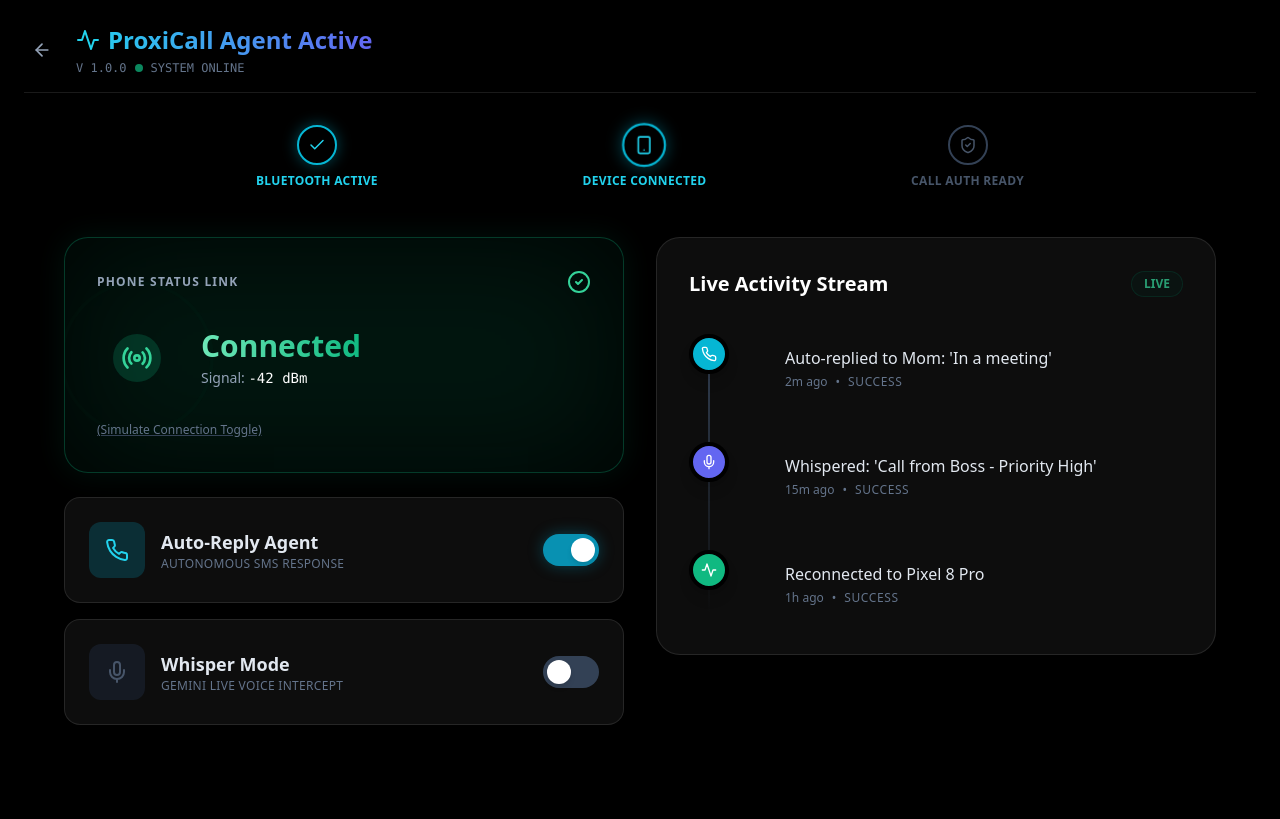
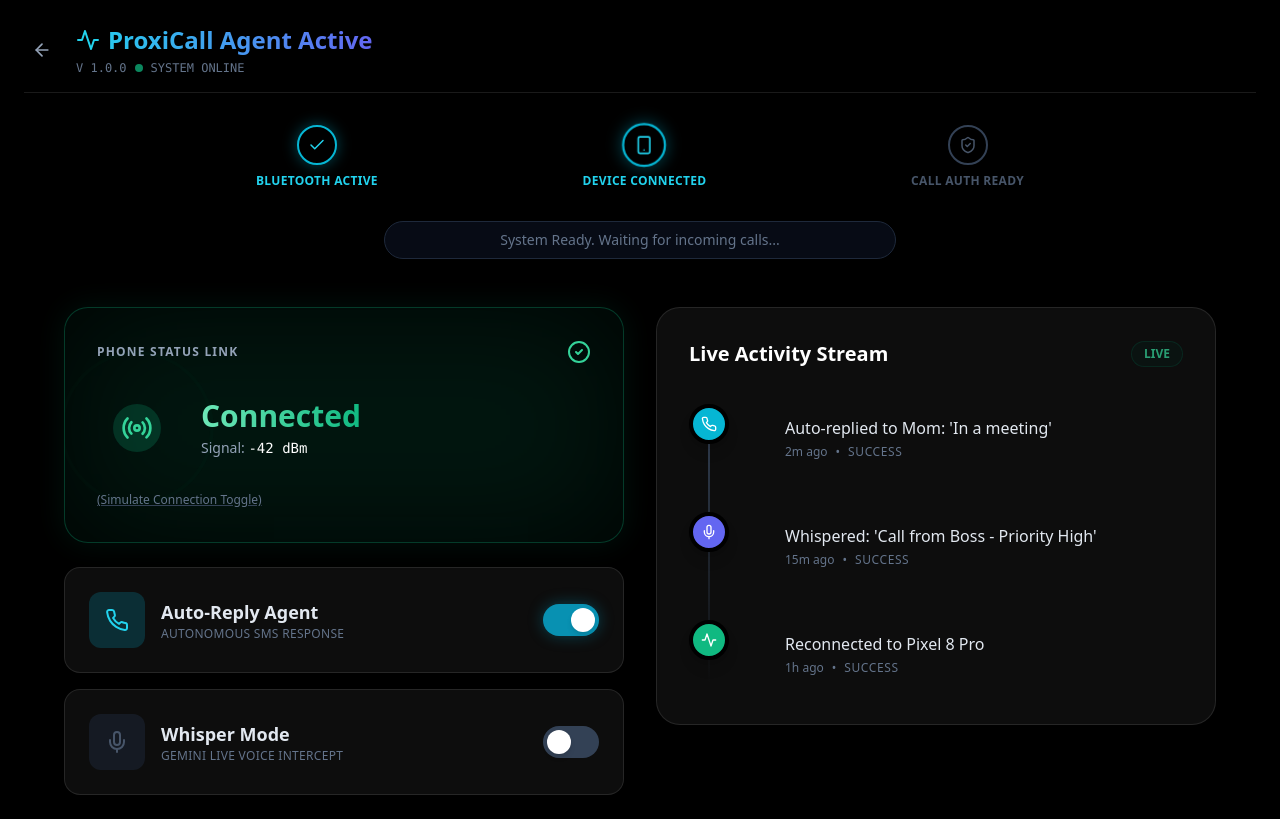
Before and after one commit to SKYGOD07/Proxicall, a Next.js app in the folder web/: page /dashboard in a window 1280 px wide. Built offline with nearby package versions, Linux system fonts and the light colour scheme.

Commit message:
feat: implement android core logic (gemini, calls, whisper mode) and update web dashboard

```diff
--- a/web/components/Dashboard.tsx
+++ b/web/components/Dashboard.tsx
@@ -65,8 +65,14 @@
 
             <main className="max-w-6xl mx-auto">
                 {/* Breadcrumb Section */}
-                <div className="mb-12">
+                <div className="mb-12 text-center">
                     <ConnectionBreadcrumb status={getBreadcrumbStatus()} />
+                    <p className="text-slate-500 text-sm mt-4 max-w-lg mx-auto bg-slate-900/50 py-2 px-4 rounded-full border border-slate-800">
+                        {isConnected ?
+                            "System Ready. Waiting for incoming calls..." :
+                            "Action Required: Enable Bluetooth on your Android device and pair with the Agent."
+                        }
+                    </p>
                 </div>
 
                 <div className="grid grid-cols-1 md:grid-cols-2 gap-8">
```
Also changed, not shown: 7 other files (tests, documents, lock files or other folders).
